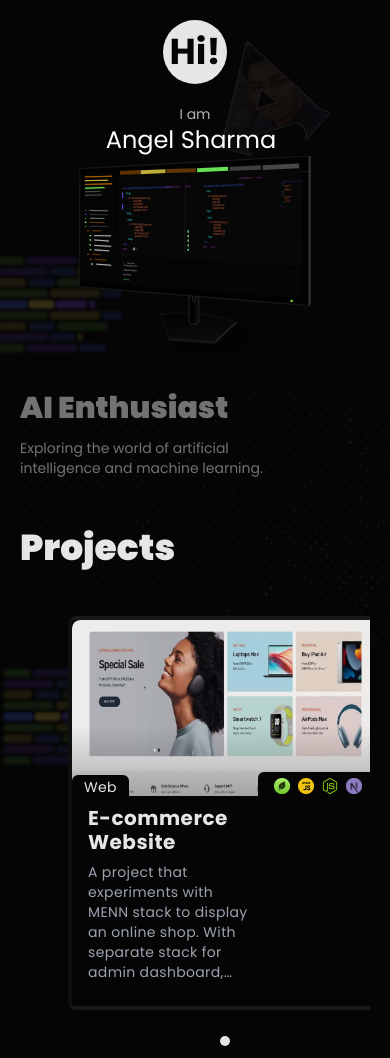
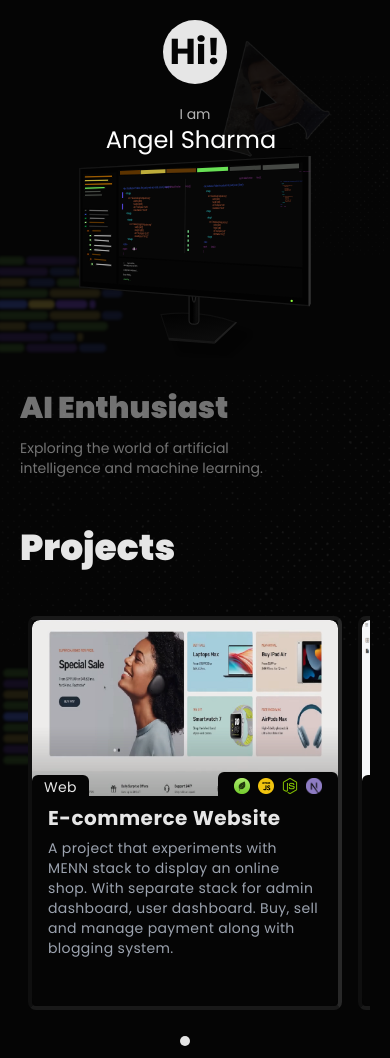
Before and after one commit to angel-dev-cse/angel-dev-cse.github.io, a Next.js app: page / in a window 390 px wide. Built offline with nearby package versions, Linux system fonts and the light colour scheme.

Commit message:
card title and description margin fix for mobile devices

```diff
--- a/app/components/Card/Card.tsx
+++ b/app/components/Card/Card.tsx
@@ -148,13 +148,13 @@ export default function Cardx({
               </motion.span>
             </div>
 
-            <div className="w-48 h-52 sm:w-72 sm:h-48">
+            <div className="w-72 h-52 sm:w-72 sm:h-48">
               <div className="py-2 px-4">
                 <h1 className="text-xl text-left font-bold leading-6 tracking-wide text-white-100">
                   {title}
                 </h1>
               </div>
-              <div className="px-4">
+              <div className="ml-4 sm:mx-4">
                 <p className="text-gray-400 text-sm text-left tracking-wide overflow-hidden line-clamp-6 ">
                   {description}
                 </p>
--- a/app/pages/Projects.tsx
+++ b/app/pages/Projects.tsx
@@ -136,7 +136,7 @@ export default function Projects() {
       <div
         id="card-container"
         ref={containerRef}
-        className="flex overflow-scroll sm:overflow-x-scroll sm:overflow-y-hidden w-full p-10"
+        className="flex overflow-scroll sm:overflow-x-scroll sm:overflow-y-hidden w-full py-10"
         style={{ scrollBehavior: "smooth" }}
         onMouseDown={handleMouseDown}
         onMouseUp={handleMouseUp}
```
